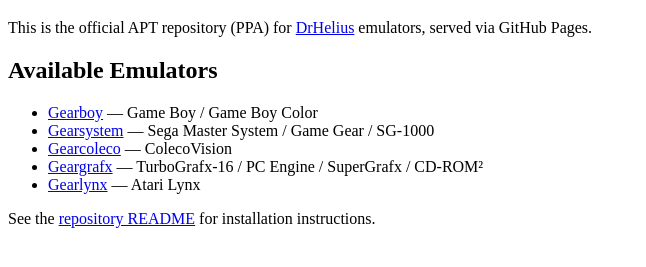
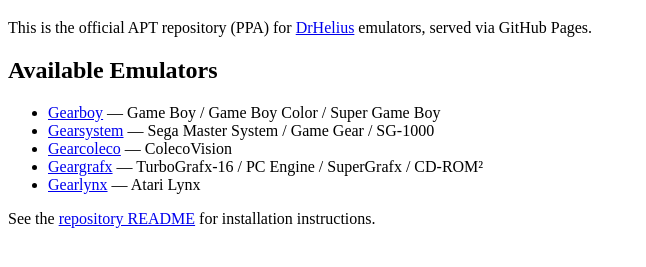
Before and after one commit to drhelius/ppa-geardome, a plain HTML site: page index.html in a window 1280 px wide. Shown: the part 61-328 px from the top of the page, without its empty margins (0-646 px from the left). Drawn offline with Linux system fonts and the light colour scheme.

Commit message:
Update Gearboy emulator description in index.html

```diff
--- a/index.html
+++ b/index.html
@@ -6,7 +6,7 @@
 <p>This is the official APT repository (PPA) for <a href="https://github.com/drhelius">DrHelius</a> emulators, served via GitHub Pages.</p>
 <h2>Available Emulators</h2>
 <ul>
-<li><a href="https://github.com/drhelius/Gearboy">Gearboy</a> — Game Boy / Game Boy Color</li>
+<li><a href="https://github.com/drhelius/Gearboy">Gearboy</a> — Game Boy / Game Boy Color / Super Game Boy</li>
 <li><a href="https://github.com/drhelius/Gearsystem">Gearsystem</a> — Sega Master System / Game Gear / SG-1000</li>
 <li><a href="https://github.com/drhelius/Gearcoleco">Gearcoleco</a> — ColecoVision</li>
 <li><a href="https://github.com/drhelius/Geargrafx">Geargrafx</a> — TurboGrafx-16 / PC Engine / SuperGrafx / CD-ROM²</li>
```
